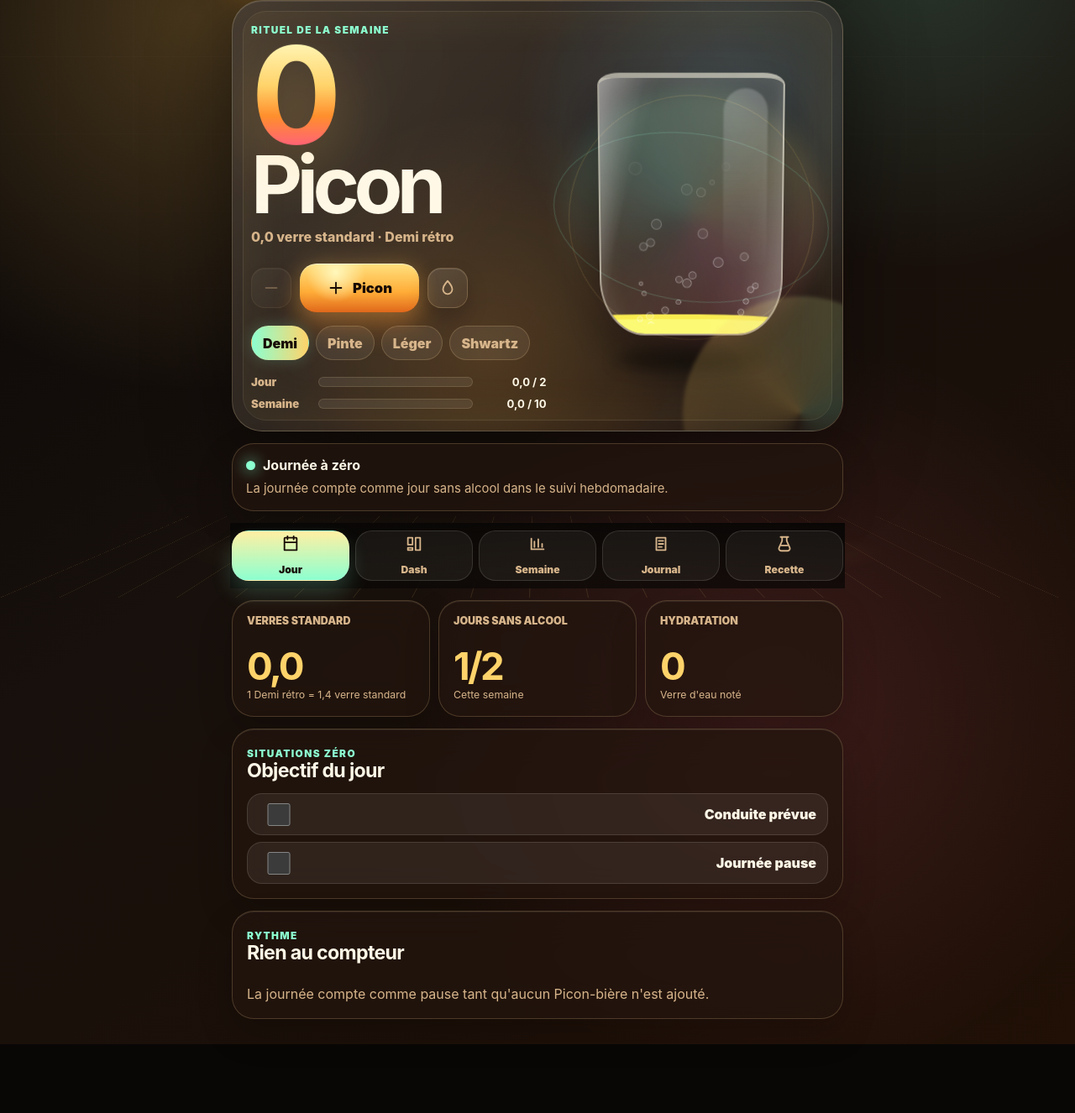
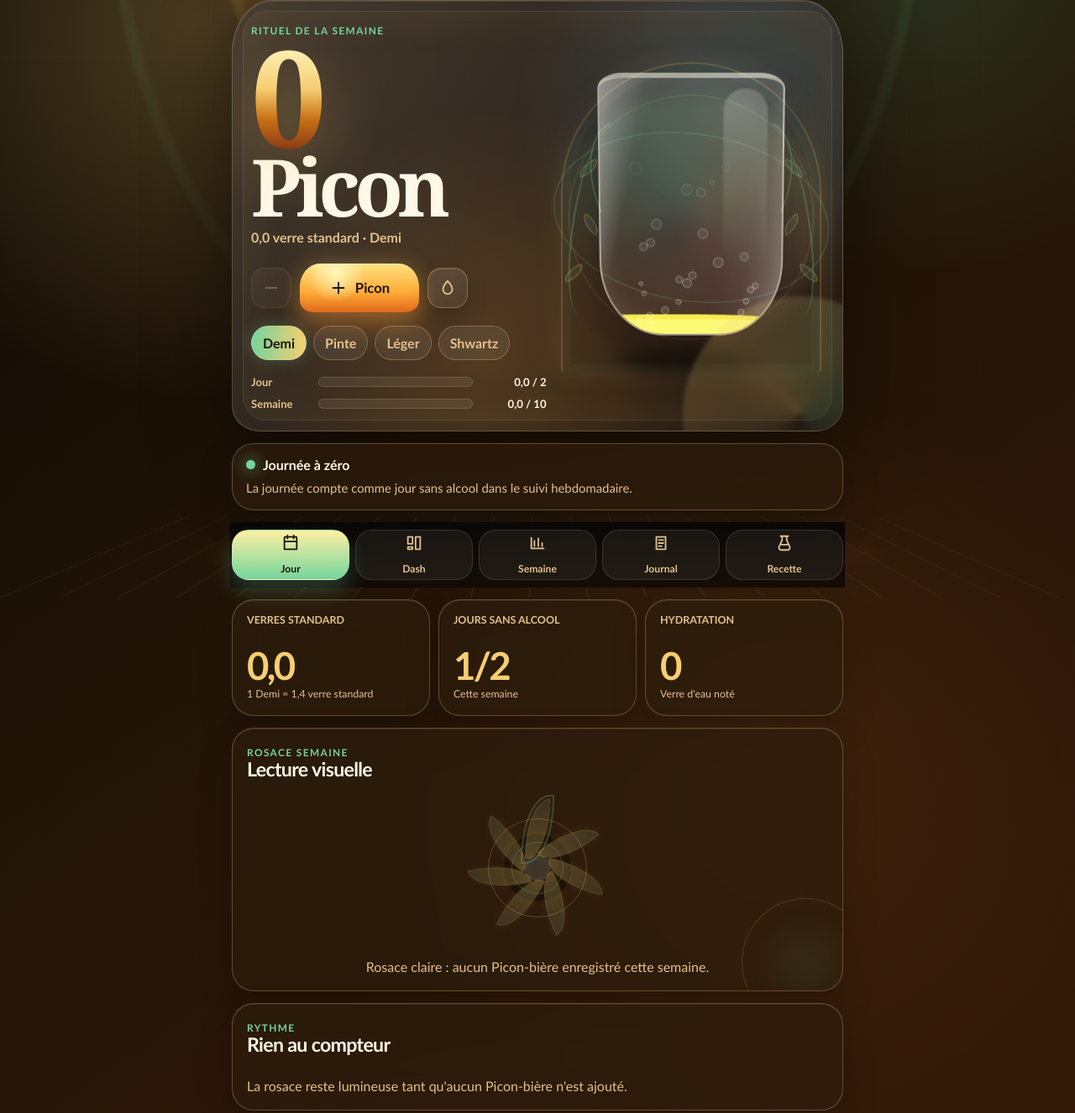
Before and after one commit to ZhuGG/PiconCounter, a plain HTML site: page index.html in a window 1280 px wide. Shown: the part 88-1414 px from the top of the page at 84% size. Before the commit the page ends 1332 px from the top, so only its background shows below. Drawn offline with Linux system fonts and the light colour scheme.

Commit message:
Adopt art nouveau visual refresh

```diff
--- a/app.js
+++ b/app.js
@@ -4,12 +4,18 @@
 const DAILY_LIMIT = 2;
 const WEEKLY_LIMIT = 10;
 const DRY_DAYS_TARGET = 2;
+const PRESET_DISPLAY_NAMES = {
+  demi: "Demi",
+  pinte: "Pinte",
+  leger: "Léger",
+  schwartz: "Shwartz",
+};
 
 const PRESETS = {
-  demi: { key: "demi", name: "Demi rétro", beerMl: 250, beerAbv: 5, piconMl: 30, piconAbv: 18 },
-  pinte: { key: "pinte", name: "Pinte néon", beerMl: 500, beerAbv: 5, piconMl: 50, piconAbv: 18 },
-  leger: { key: "leger", name: "Léger laser", beerMl: 250, beerAbv: 4.5, piconMl: 20, piconAbv: 18 },
-  schwartz: { key: "schwartz", name: "Shwartz noir", beerMl: 330, beerAbv: 5.2, piconMl: 35, piconAbv: 18 },
+  demi: { key: "demi", name: "Demi", beerMl: 250, beerAbv: 5, piconMl: 30, piconAbv: 18 },
+  pinte: { key: "pinte", name: "Pinte", beerMl: 500, beerAbv: 5, piconMl: 50, piconAbv: 18 },
+  leger: { key: "leger", name: "Léger", beerMl: 250, beerAbv: 4.5, piconMl: 20, piconAbv: 18 },
+  schwartz: { key: "schwartz", name: "Shwartz", beerMl: 330, beerAbv: 5.2, piconMl: 35, piconAbv: 18 },
 };
 
 const PRESET_ALIASES = {
@@ -52,6 +58,8 @@
   statusText: $("#statusText"),
   rhythmTitle: $("#rhythmTitle"),
   rhythmText: $("#rhythmText"),
+  weekRose: $("#weekRose"),
+  visualCaption: $("#visualCaption"),
   weekRange: $("#weekRange"),
   weekTotal: $("#weekTotal"),
   weekBars: $("#weekBars"),
@@ -70,8 +78,6 @@
   dashboardTrendLabels: $("#dashboardTrendLabels"),
   dashboardTypes: $("#dashboardTypes"),
   logList: $("#logList"),
-  driveToggle: $("#driveToggle"),
-  pauseToggle: $("#pauseToggle"),
   beerMl: $("#beerMl"),
   beerAbv: $("#beerAbv"),
   piconMl: $("#piconMl"),
@@ -103,9 +109,6 @@
   $("#exportButton").addEventListener("click", exportData);
   $("#importInput").addEventListener("change", importData);
   $("#resetButton").addEventListener("click", resetAll);
-
-  refs.driveToggle.addEventListener("change", () => updateFlag("drive", refs.driveToggle.checked));
-  refs.pauseToggle.addEventListener("change", () => updateFlag("pause", refs.pauseToggle.checked));
 
   $$(".tab").forEach((button) => {
     button.addEventListener("click", () => setView(button.dataset.view));
@@ -300,7 +303,7 @@
 
   const presetKey = PRESET_ALIASES[recipe.key] || recipe.key;
   if (presetKey && PRESETS[presetKey]) {
-    return { ...PRESETS[presetKey], ...recipe, key: presetKey };
+    return { ...PRESETS[presetKey], ...recipe, key: presetKey, name: PRESETS[presetKey].name };
   }
 
   const legacyMatch = Object.entries(PRESETS).find(([, preset]) =>
@@ -341,60 +344,43 @@
   const key = todayKey();
   const today = aggregateDay(key);
   const week = aggregateWeek(key);
-  const flags = state.flagsByDate[key] || {};
-  const zeroMode = Boolean(flags.drive || flags.pause);
-  const dailyLimit = zeroMode ? 0 : DAILY_LIMIT;
   const perPicon = recipeStandardDrinks();
 
   refs.todayDate.textContent = formatDay(key, { weekday: "long", day: "numeric", month: "long" });
   refs.todayPicons.textContent = today.count;
   refs.piconLabel.textContent = today.count > 1 ? "Picons" : "Picon";
   refs.standardLine.textContent = `${formatNumber(today.standardDrinks)} verre standard`;
-  refs.selectedPiconLine.textContent = state.recipe.name;
+  refs.selectedPiconLine.textContent = recipeDisplayName(state.recipe);
   refs.todayStandards.textContent = formatNumber(today.standardDrinks);
-  refs.perPiconLine.textContent = `1 ${state.recipe.name} = ${formatNumber(perPicon)} verre standard`;
+  refs.perPiconLine.textContent = `1 ${recipeDisplayName(state.recipe)} = ${formatNumber(perPicon)} verre standard`;
   refs.waterCount.textContent = today.waterCount;
   refs.waterLine.textContent = today.waterCount > 1 ? "Verres d'eau notés" : "Verre d'eau noté";
   refs.dryDays.textContent = `${week.dryDays}/${DRY_DAYS_TARGET}`;
-  refs.driveToggle.checked = Boolean(flags.drive);
-  refs.pauseToggle.checked = Boolean(flags.pause);
 
   $("#removeButton").disabled = today.count === 0;
 
-  const dailyPercent = dailyLimit === 0 ? (today.standardDrinks > 0 ? 100 : 0) : (today.standardDrinks / DAILY_LIMIT) * 100;
+  const dailyPercent = (today.standardDrinks / DAILY_LIMIT) * 100;
   refs.dailyMeter.style.width = `${clamp(dailyPercent, 0, 100)}%`;
   refs.weeklyMeter.style.width = `${clamp((week.standardDrinks / WEEKLY_LIMIT) * 100, 0, 100)}%`;
-  refs.dailyMeterLabel.textContent = dailyLimit === 0 ? `${formatNumber(today.standardDrinks)} / 0` : `${formatNumber(today.standardDrinks)} / ${DAILY_LIMIT}`;
+  refs.dailyMeterLabel.textContent = `${formatNumber(today.standardDrinks)} / ${DAILY_LIMIT}`;
   refs.weeklyMeterLabel.textContent = `${formatNumber(week.standardDrinks)} / ${WEEKLY_LIMIT}`;
 
   const weeklyFill = week.standardDrinks === 0 ? 0 : clamp((week.standardDrinks / WEEKLY_LIMIT) * 86 + 10, 10, 96);
   document.documentElement.style.setProperty("--fill", `${weeklyFill}%`);
   refs.animatedGlass.classList.toggle("has-liquid", week.standardDrinks > 0);
 
-  renderStatus(today, week, flags);
-  renderRhythm(today, flags);
+  renderStatus(today, week);
+  renderRhythm(today);
+  renderWeekRose(week);
   renderDashboard(today, week);
   renderWeek(week);
   renderLog();
   renderRecipe();
 }
 
-function renderStatus(today, week, flags) {
+function renderStatus(today, week) {
   refs.statusDot.className = "status-dot";
 
-  if (flags.drive && today.standardDrinks > 0) {
-    refs.statusDot.classList.add("danger");
-    refs.statusTitle.textContent = "Conduite prévue";
-    refs.statusText.textContent = "La situation conduite se joue à zéro alcool. Le journal garde la trace du dépassement.";
-    return;
-  }
-
-  if (flags.pause && today.standardDrinks > 0) {
-    refs.statusDot.classList.add("warn");
-    refs.statusTitle.textContent = "Pause rompue";
-    refs.statusText.textContent = "La journée était marquée comme pause, mais un Picon-bière a été ajouté.";
-    return;
-  }
 
   if (today.standardDrinks > DAILY_LIMIT) {
     refs.statusDot.classList.add("danger");
@@ -421,10 +407,10 @@
   refs.statusText.textContent = "La journée compte comme jour sans alcool dans le suivi hebdomadaire.";
 }
 
-function renderRhythm(today, flags) {
+function renderRhythm(today) {
   if (today.count === 0) {
-    refs.rhythmTitle.textContent = flags.pause ? "Pause active" : "Rien au compteur";
-    refs.rhythmText.textContent = "La journée compte comme pause tant qu'aucun Picon-bière n'est ajouté.";
+    refs.rhythmTitle.textContent = "Rien au compteur";
+    refs.rhythmText.textContent = "La rosace reste lumineuse tant qu'aucun Picon-bière n'est ajouté.";
     return;
   }
 
@@ -437,6 +423,35 @@
     waterGap > 0
       ? `Dernier à ${lastTime}. Eau alternée manquante : ${waterGap}.`
       : `Dernier à ${lastTime}. Alternance eau équilibrée.`;
+}
+
+function recipeDisplayName(recipe) {
+  if (!recipe || typeof recipe !== "object") return "Picon";
+  const key = PRESET_ALIASES[recipe.key] || recipe.key;
+  if (key && PRESET_DISPLAY_NAMES[key]) return PRESET_DISPLAY_NAMES[key];
+  const rawName = recipe.name || recipe.recipeName || "Perso";
+  return rawName.replace(/\s+(rétro|néon|laser|noir)$/iu, "");
+}
+
+function renderWeekRose(week) {
+  refs.weekRose.innerHTML = "";
+
+  const max = Math.max(DAILY_LIMIT, ...week.days.map((day) => day.standardDrinks));
+  const activeDays = week.days.filter((day) => day.standardDrinks > 0).length;
+  refs.visualCaption.textContent = activeDays === 0
+    ? "Rosace claire : aucun Picon-bière enregistré cette semaine."
+    : `${activeDays} pétale${activeDays > 1 ? "s" : ""} ambré${activeDays > 1 ? "s" : ""} sur la semaine.`;
+
+  week.days.forEach((day, index) => {
+    const petal = document.createElement("span");
+    const intensity = clamp(day.standardDrinks / max, 0, 1);
+    petal.className = `rose-petal${day.date === todayKey() ? " today" : ""}`;
+    petal.style.setProperty("--angle", `${index * (360 / week.days.length)}deg`);
+    petal.style.setProperty("--intensity", intensity.toFixed(2));
+    petal.title = `${formatDay(day.date, { weekday: "long" })} : ${formatNumber(day.standardDrinks)} verre standard`;
+    petal.setAttribute("aria-label", petal.title);
+    refs.weekRose.append(petal);
+  });
 }
 
 function renderWeek(week) {
@@ -553,7 +568,7 @@
 function renderTypeDistribution(days) {
   const counts = new Map();
   days.reduce((entries, day) => entries.concat(day.entries), []).forEach((entry) => {
-    const name = (entry.recipe && entry.recipe.name) || entry.recipeName || "Picon";
+    const name = recipeDisplayName(entry.recipe) || entry.recipeName || "Picon";
     counts.set(name, (counts.get(name) || 0) + 1);
   });
 
@@ -617,8 +632,8 @@
   const standards = recipeStandardDrinks();
   refs.recipeGrams.textContent = `${formatNumber(grams)} g d'alcool pur`;
   refs.recipeStandards.textContent = `${formatNumber(standards)} verre standard`;
-  refs.selectedPiconLine.textContent = state.recipe.name;
-  refs.perPiconLine.textContent = `1 ${state.recipe.name} = ${formatNumber(standards)} verre standard`;
+  refs.selectedPiconLine.textContent = recipeDisplayName(state.recipe);
+  refs.perPiconLine.textContent = `1 ${recipeDisplayName(state.recipe)} = ${formatNumber(standards)} verre standard`;
 }
 
 function renderPresetState() {
@@ -688,7 +703,7 @@
   if (day.entries.length === 0) return "pause";
   const counts = new Map();
   day.entries.forEach((entry) => {
-    const name = (entry.recipe && entry.recipe.name) || entry.recipeName || "Picon";
+    const name = recipeDisplayName(entry.recipe) || entry.recipeName || "Picon";
     counts.set(name, (counts.get(name) || 0) + 1);
   });
   return [...counts.entries()].sort((a, b) => b[1] - a[1])[0][0];
--- a/index.html
+++ b/index.html
@@ -3,7 +3,7 @@
   <head>
     <meta charset="utf-8" />
     <meta name="viewport" content="width=device-width, initial-scale=1, viewport-fit=cover" />
-    <meta name="theme-color" content="#090706" />
+    <meta name="theme-color" content="#211407" />
     <title>Picon Counter</title>
     <link rel="manifest" href="manifest.webmanifest" />
     <link rel="icon" href="icon.svg" type="image/svg+xml" />
@@ -31,7 +31,7 @@
         <div class="counter-stack">
           <p class="kicker">Rituel de la semaine</p>
           <h1 id="counterTitle"><span id="todayPicons">0</span> <span id="piconLabel">Picon</span></h1>
-          <p class="counter-subline"><span id="standardLine">0 verre standard</span> · <span id="selectedPiconLine">Demi rétro</span></p>
+          <p class="counter-subline"><span id="standardLine">0 verre standard</span> · <span id="selectedPiconLine">Demi</span></p>
 
           <div class="hero-actions" aria-label="Actions compteur">
             <button class="icon-button ghost" id="removeButton" type="button" aria-label="Retirer le dernier Picon">
@@ -72,9 +72,12 @@
         </div>
 
         <div class="glass-stage" aria-label="Verre de Picon-bière animé sur la semaine">
+          <div class="nouveau-arch" aria-hidden="true"></div>
           <div class="week-aura" aria-hidden="true"></div>
           <div class="orbit orbit-one" aria-hidden="true"></div>
           <div class="orbit orbit-two" aria-hidden="true"></div>
+          <div class="vine vine-left" aria-hidden="true"><span></span><span></span><span></span></div>
+          <div class="vine vine-right" aria-hidden="true"><span></span><span></span><span></span></div>
           <div class="pour-stream" id="pourStream" aria-hidden="true"></div>
           <div class="glass" id="animatedGlass">
             <div class="glass-shine" aria-hidden="true"></div>
@@ -141,21 +144,13 @@
           </article>
         </div>
 
-        <article class="panel zero-panel">
+        <article class="panel visual-panel">
           <div>
-            <span class="panel-label">Situations zéro</span>
-            <h2>Objectif du jour</h2>
+            <span class="panel-label">Rosace semaine</span>
+            <h2>Lecture visuelle</h2>
           </div>
-          <div class="toggle-list">
-            <label class="switch-row">
-              <input type="checkbox" id="driveToggle" />
-              <span>Conduite prévue</span>
-            </label>
-            <label class="switch-row">
-              <input type="checkbox" id="pauseToggle" />
-              <span>Journée pause</span>
-            </label>
-          </div>
+          <div class="week-rose" id="weekRose" aria-label="Rosace des verres standard de la semaine"></div>
+          <p class="visual-caption" id="visualCaption">Chaque pétale représente un jour de la semaine.</p>
         </article>
 
         <article class="panel rhythm-panel">
@@ -170,7 +165,7 @@
       <section class="view" id="dashboardView">
         <article class="panel dashboard-hero-panel">
           <div>
-            <span class="panel-label">Dashboard néon</span>
+            <span class="panel-label">Dashboard</span>
             <h2 id="dashboardInsightTitle">Radar semaine</h2>
             <p id="dashboardInsight">Aucune donnée récente, le compteur attend le premier Picon-bière.</p>
           </div>
--- a/styles.css
+++ b/styles.css
@@ -1,26 +1,26 @@
 :root {
   color-scheme: dark;
-  --bg: #090706;
-  --bg-2: #160f0b;
-  --panel: rgba(35, 22, 14, 0.72);
-  --panel-strong: rgba(70, 42, 24, 0.82);
+  --bg: #0d0905;
+  --bg-2: #211407;
+  --panel: rgba(45, 29, 13, 0.74);
+  --panel-strong: rgba(83, 51, 19, 0.82);
   --text: #fff8e7;
-  --muted: #d7b58b;
-  --line: rgba(255, 216, 151, 0.2);
-  --amber: #ff9b24;
-  --amber-2: #ffd36a;
-  --mint: #8cffd0;
-  --cyan: #86d8ff;
-  --raspberry: #ff5f7e;
-  --violet: #aa7cff;
-  --danger: #ff5269;
-  --ink: #170a04;
+  --muted: #e1c18d;
+  --line: rgba(247, 211, 137, 0.28);
+  --amber: #c97116;
+  --amber-2: #f6ce72;
+  --mint: #75d59d;
+  --cyan: #8fd8c8;
+  --raspberry: #d06a50;
+  --violet: #8f7452;
+  --danger: #d64b55;
+  --ink: #1f1307;
   --fill: 0%;
   --safe-area-top: env(safe-area-inset-top, 0px);
   --safe-area-bottom: env(safe-area-inset-bottom, 0px);
   font-family:
-    Inter, ui-sans-serif, system-ui, -apple-system, BlinkMacSystemFont, "Segoe UI",
-    sans-serif;
+    "Trebuchet MS", Inter, ui-sans-serif, system-ui, -apple-system, BlinkMacSystemFont,
+    "Segoe UI", sans-serif;
 }
 
 * { box-sizing: border-box; }
@@ -37,10 +37,10 @@
   overflow-x: hidden;
   color: var(--text);
   background:
-    radial-gradient(circle at 18% 8%, rgba(255, 195, 92, 0.24), transparent 28rem),
-    radial-gradient(circle at 86% 2%, rgba(140, 255, 208, 0.16), transparent 24rem),
-    radial-gradient(circle at 72% 70%, rgba(255, 95, 126, 0.14), transparent 28rem),
-    linear-gradient(145deg, #090706 0%, #17100c 42%, #201006 100%);
+    radial-gradient(circle at 18% 8%, rgba(246, 206, 114, 0.24), transparent 28rem),
+    radial-gradient(circle at 86% 2%, rgba(117, 213, 157, 0.16), transparent 24rem),
+    radial-gradient(circle at 72% 70%, rgba(192, 105, 44, 0.14), transparent 28rem),
+    linear-gradient(145deg, #0d0905 0%, #211407 44%, #341908 100%);
 }
 
 body::before,
@@ -54,9 +54,10 @@
 
 body::before {
   background:
-    linear-gradient(115deg, transparent 0 42%, rgba(255, 211, 106, 0.08) 43% 44%, transparent 45% 100%),
-    repeating-linear-gradient(90deg, rgba(255, 255, 255, 0.025) 0 1px, transparent 1px 92px),
-    repeating-linear-gradient(0deg, rgba(255, 255, 255, 0.018) 0 1px, transparent 1px 92px);
+    radial-gradient(ellipse at 50% -16%, transparent 0 39%, rgba(246, 206, 114, 0.11) 40% 40.6%, transparent 41.2%),
+    radial-gradient(ellipse at 50% -10%, transparent 0 52%, rgba(117, 213, 157, 0.08) 53% 53.7%, transparent 54.4%),
+    repeating-linear-gradient(90deg, rgba(246, 206, 114, 0.03) 0 1px, transparent 1px 92px),
+    repeating-linear-gradient(0deg, rgba(255, 255, 255, 0.014) 0 1px, transparent 1px 92px);
   mask-image: linear-gradient(to bottom, black, transparent 82%);
   animation: loungeDrift 18s linear infinite;
 }
@@ -117,7 +118,7 @@
   place-items: center;
   flex: 0 0 auto;
   border: 1px solid rgba(255, 232, 177, 0.4);
-  border-radius: 18px 18px 22px 8px;
+  border-radius: 26px 26px 18px 18px / 34px 34px 14px 14px;
   color: var(--ink);
   background:
     radial-gradient(circle at 35% 20%, #fff3a7, transparent 34%),
@@ -127,6 +128,13 @@
   box-shadow: 0 18px 40px rgba(255, 154, 36, 0.28), 0 0 28px rgba(140, 255, 208, 0.16);
   transform: rotate(-3deg);
 }
+.brand-mark::before {
+  content: "✦";
+  color: rgba(31, 19, 7, 0.55);
+  font-size: 1.15rem;
+  transform: translateY(-1px);
+}
+.brand-mark { font-size: 0; }
 
 .brand strong,
 .brand small {
@@ -200,7 +208,7 @@
   padding: 28px 22px 24px;
   overflow: hidden;
   border: 1px solid rgba(255, 232, 177, 0.22);
-  border-radius: 36px;
+  border-radius: 48px 48px 34px 34px / 64px 64px 30px 30px;
   background:
     linear-gradient(135deg, rgba(255, 248, 232, 0.16), rgba(255, 248, 232, 0.03)),
     radial-gradient(circle at 82% 24%, rgba(134, 216, 255, 0.2), transparent 16rem),
@@ -230,7 +238,7 @@
   width: 280px;
   height: 280px;
   border-radius: 50%;
-  background: conic-gradient(from 120deg, rgba(255, 211, 106, 0.0), rgba(255, 211, 106, 0.22), rgba(140, 255, 208, 0.14), transparent);
+  background: conic-gradient(from 120deg, rgba(246, 206, 114, 0), rgba(246, 206, 114, 0.22), rgba(117, 213, 157, 0.14), transparent);
   filter: blur(2px);
   animation: spin 24s linear infinite;
 }
@@ -253,6 +261,7 @@
 
 h1 {
   margin-bottom: 10px;
+  font-family: Georgia, "Times New Roman", serif;
   font-size: clamp(2.65rem, 13vw, 5.9rem);
   line-height: 0.88;
   letter-spacing: -0.07em;
@@ -263,7 +272,7 @@
   font-size: clamp(5rem, 28vw, 10rem);
   line-height: 0.8;
   color: transparent;
-  background: linear-gradient(180deg, #fff7b7 0%, #ffd36a 42%, #ff8f2d 70%, #ff5f7e 100%);
+  background: linear-gradient(180deg, #fff6c1 0%, #f6ce72 44%, #c97116 72%, #8c3c14 100%);
   -webkit-background-clip: text;
   background-clip: text;
   filter: drop-shadow(0 18px 32px rgba(255, 143, 45, 0.28));
@@ -293,7 +302,7 @@
   min-width: 142px;
   height: 58px;
   gap: 9px;
-  border-radius: 20px;
+  border-radius: 24px 24px 16px 16px / 28px 28px 14px 14px;
   color: var(--ink);
   background:
     radial-gradient(circle at 30% 18%, #fff7bb, transparent 32%),
@@ -372,6 +381,54 @@
   animation: spin 30s linear infinite;
 }
 
+.nouveau-arch {
+  position: absolute;
+  width: min(70vw, 310px);
+  height: min(92vw, 370px);
+  border: 2px solid rgba(246, 206, 114, 0.22);
+  border-bottom: 0;
+  border-radius: 999px 999px 34px 34px;
+  box-shadow: inset 0 0 0 10px rgba(117, 213, 157, 0.04), 0 0 34px rgba(246, 206, 114, 0.1);
+  z-index: 0;
+}
+.nouveau-arch::before,
+.nouveau-arch::after {
+  position: absolute;
+  top: 21%;
+  width: 52px;
+  height: 92px;
+  content: "";
+  border: solid rgba(117, 213, 157, 0.28);
+  border-width: 2px 0 0 2px;
+  border-radius: 100% 0 0;
+}
+.nouveau-arch::before { left: 24px; transform: rotate(-24deg); }
+.nouveau-arch::after { right: 24px; transform: scaleX(-1) rotate(-24deg); }
+.vine {
+  position: absolute;
+  top: 82px;
+  width: 46px;
+  height: 210px;
+  border-left: 2px solid rgba(117, 213, 157, 0.28);
+  border-radius: 50%;
+  z-index: 1;
+}
+.vine-left { left: 16px; transform: rotate(8deg); }
+.vine-right { right: 16px; transform: scaleX(-1) rotate(8deg); }
+.vine span {
+  position: absolute;
+  left: -5px;
+  width: 26px;
+  height: 15px;
+  border: 1px solid rgba(246, 206, 114, 0.38);
+  border-radius: 100% 0 100% 0;
+  background: rgba(117, 213, 157, 0.1);
+  transform: rotate(-28deg);
+}
+.vine span:nth-child(1) { top: 28px; }
+.vine span:nth-child(2) { top: 94px; left: 7px; transform: scaleX(-1) rotate(-28deg); }
+.vine span:nth-child(3) { top: 154px; }
+
 .pour-stream {
   position: absolute;
   top: 10px;
@@ -394,7 +451,7 @@
   overflow: hidden;
   border: 2px solid rgba(255, 249, 232, 0.54);
   border-top-width: 6px;
-  border-radius: 26px 26px 54px 54px / 14px 14px 70px 70px;
+  border-radius: 30px 30px 76px 76px / 18px 18px 92px 92px;
   background: linear-gradient(100deg, rgba(255, 255, 255, 0.24), transparent 20%, transparent 78%, rgba(255, 255, 255, 0.16)), rgba(255, 255, 255, 0.05);
   box-shadow: inset 0 0 30px rgba(255, 255, 255, 0.13), 0 28px 54px rgba(0, 0, 0, 0.38);
   transform: perspective(760px) rotateX(-5deg);
@@ -566,7 +623,7 @@
 }
 .tab.active {
   color: var(--ink);
-  background: linear-gradient(180deg, #fff0a3, #8cffd0);
+  background: linear-gradient(180deg, #fff0a3, #75d59d);
   box-shadow: 0 14px 26px rgba(140, 255, 208, 0.2);
 }
 
@@ -622,11 +679,71 @@
 .stat-panel span { min-height: 2.4em; font-size: 0.78rem; font-weight: 950; line-height: 1.2; text-transform: uppercase; }
 .stat-panel strong { display: block; margin: 8px 0 4px; color: var(--amber-2); font-size: clamp(1.75rem, 9vw, 2.85rem); line-height: 1; letter-spacing: -0.06em; }
 .stat-panel small { font-size: 0.77rem; line-height: 1.25; }
-.zero-panel,
+.visual-panel,
 .rhythm-panel,
 .data-panel,
 .recipe-panel,
 .source-panel { display: grid; gap: 14px; }
+.visual-panel {
+  overflow: hidden;
+  position: relative;
+}
+.visual-panel::after {
+  position: absolute;
+  right: -32px;
+  bottom: -42px;
+  width: 150px;
+  height: 150px;
+  content: "";
+  border: 1px solid rgba(246, 206, 114, 0.16);
+  border-radius: 50%;
+  background: radial-gradient(circle, rgba(117, 213, 157, 0.08), transparent 62%);
+}
+.week-rose {
+  position: relative;
+  width: 178px;
+  height: 178px;
+  margin: 2px auto 0;
+  border-radius: 50%;
+  background:
+    radial-gradient(circle, rgba(255, 248, 231, 0.16) 0 12%, transparent 13%),
+    radial-gradient(circle, rgba(13, 9, 5, 0.58) 0 31%, transparent 32%);
+}
+.week-rose::before,
+.week-rose::after {
+  position: absolute;
+  inset: 30px;
+  content: "";
+  border: 1px solid rgba(246, 206, 114, 0.24);
+  border-radius: 50%;
+}
+.week-rose::after { inset: 58px; border-color: rgba(117, 213, 157, 0.26); }
+.rose-petal {
+  --intensity: 0;
+  position: absolute;
+  top: 9px;
+  left: 50%;
+  width: 30px;
+  height: 72px;
+  border: 1px solid rgba(246, 206, 114, 0.52);
+  border-radius: 100% 0 100% 0;
+  background:
+    linear-gradient(160deg, rgba(255, 248, 231, 0.22), transparent 46%),
+    linear-gradient(180deg, rgba(117, 213, 157, 0.22), rgba(246, 206, 114, 0.88));
+  box-shadow: 0 0 calc(8px + var(--intensity) * 22px) rgba(246, 206, 114, 0.26);
+  opacity: calc(0.34 + var(--intensity) * 0.66);
+  transform: translateX(-50%) rotate(var(--angle)) translateY(-2px);
+  transform-origin: 50% 80px;
+}
+.rose-petal.today { outline: 2px solid rgba(117, 213, 157, 0.7); outline-offset: 3px; }
+.visual-caption {
+  position: relative;
+  z-index: 1;
+  margin: 4px 0 0;
+  color: var(--muted);
+  line-height: 1.4;
+  text-align: center;
+}
 .toggle-list { display: grid; gap: 8px; }
 .switch-row {
   display: flex;
```
